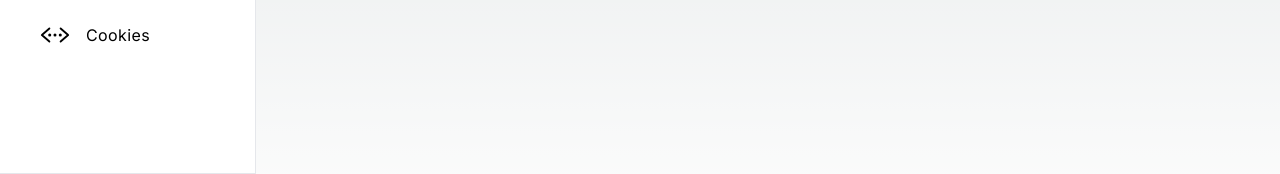
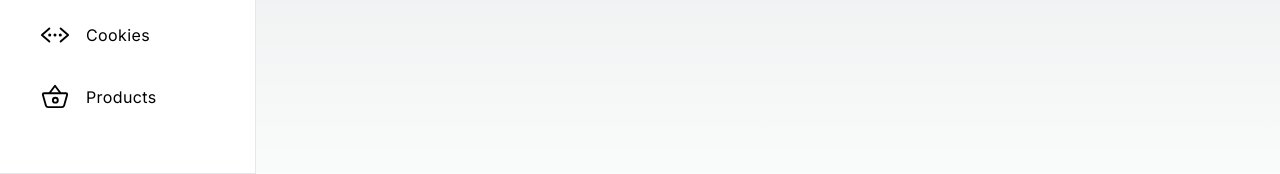
Before and after one commit to eliesser/curso-nextjs-03-admin-todos, a Next.js app: page /dashboard in a window 1280 px wide. Shown: the part 550-724 px from the top of the page. Built offline with nearby package versions, Linux system fonts and the light colour scheme.

Commit message:
create ProductsPage page

```diff
--- /dev/null
+++ b/src/app/dashboard/products/page.tsx
@@ -0,0 +1,9 @@
+import { ProductCard } from '@/products';
+
+export default function ProductsPage() {
+  return (
+    <div className='grid grid-cols-1 sm:grid-cols-3 gap-2'>
+      <ProductCard />
+    </div>
+  );
+}
--- a/src/components/ui/Sidebar.tsx
+++ b/src/components/ui/Sidebar.tsx
@@ -5,6 +5,7 @@ import { CiLogout } from 'react-icons/ci';
 
 import { SidebarItem } from './SidebarItem';
 import {
+  IoBasketOutline,
   IoCalculatorOutline,
   IoCheckboxOutline,
   IoCodeWorkingOutline,
@@ -31,6 +32,11 @@ const sidebarItems = [
     href: '/dashboard/cookies',
     icon: <IoCodeWorkingOutline size={30} />,
     label: 'Cookies',
+  },
+  {
+    href: '/dashboard/products',
+    icon: <IoBasketOutline size={30} />,
+    label: 'Products',
   },
 ];
 
```
